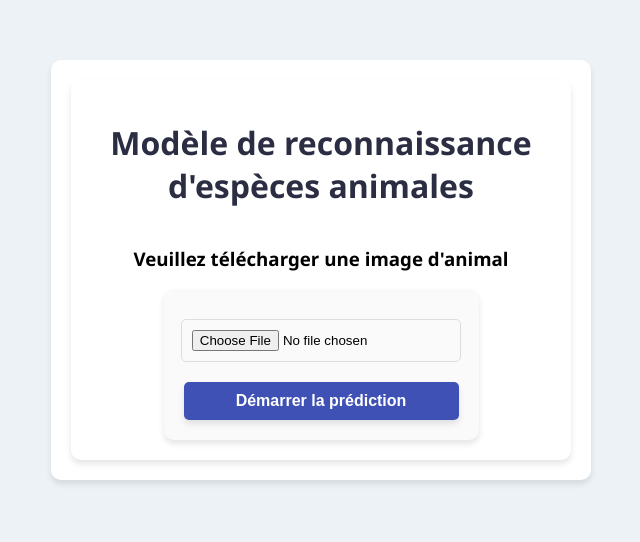
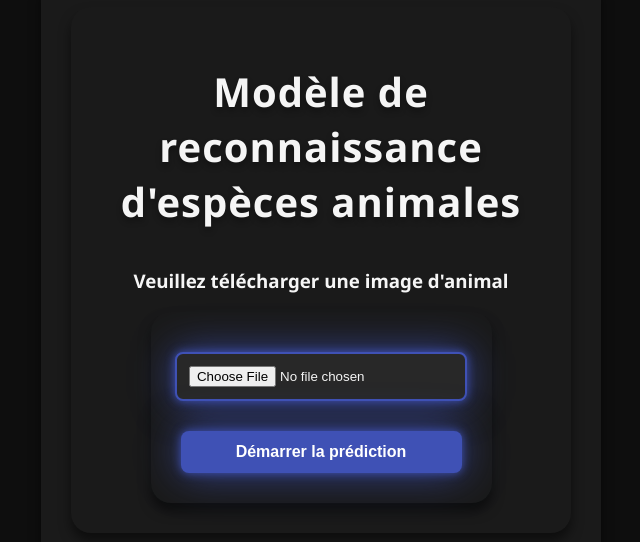
Before and after one commit to PatrickDumoulin/Animal-Species-Classifier, a React (Create React App) app in the folder react_user_interface/: page / in a window 1280 px wide. Shown: the part 150-692 px from the top of the page, without its empty margins (319-959 px from the left). Built offline with nearby package versions, Linux system fonts and the light colour scheme.

Commit message:
Visuel update

```diff
--- a/react_user_interface/src/App.css
+++ b/react_user_interface/src/App.css
@@ -1,89 +1,102 @@
-/* App.css */
+/* Global Styles */
 body {
   font-family: 'Segoe UI', Tahoma, Geneva, Verdana, sans-serif;
-  background-color: #edf2f7;
+  background-color: #0e0e0e;
   margin: 0;
   padding: 20px;
   display: flex;
   justify-content: center;
   align-items: center;
   height: 100vh;
+  color: #f5f5f5;
 }
 
 h1 {
-  color: #2b2d42;
+  color: #f5f5f5;
   text-align: center;
   margin-bottom: 20px;
+  font-size: 2.5rem;
+  letter-spacing: 1px;
+  text-shadow: 0 4px 6px rgba(0, 0, 0, 0.3);
 }
 
 div {
-
   max-width: 500px;
   margin: auto;
-  padding: 20px;
-  background-color: #fff;
-  box-shadow: 0 4px 6px rgba(0, 0, 0, 0.1);
-  border-radius: 10px;
+  padding: 30px;
+  background-color: #1a1a1a;
+  box-shadow: 0 8px 12px rgba(0, 0, 0, 0.5);
+  border-radius: 20px;
   display: flex;
   flex-direction: column;
   align-items: center;
 }
 
-.Prediction{
-  background-color: #fafafa;
+.Prediction {
+  background-color: #1a1a1a;
 }
 
 input[type="file"] {
   margin: 10px 0;
-  border: 1px solid #ddd;
-  padding: 10px;
-  border-radius: 5px;
+  border: 2px solid #3f51b5;
+  padding: 12px;
+  border-radius: 8px;
+  background-color: #282828;
+  color: #f5f5f5;
   width: 94%;
+  transition: border-color 0.3s ease, background-color 0.3s ease;
+}
+
+input[type="file"]:hover {
+  border-color: #f5f5f5;
+  background-color: #3f51b5;
+  color: #000;
 }
 
 button {
   background-color: #3f51b5;
   color: white;
-  padding: 10px 20px;
+  padding: 12px 25px;
   border: none;
-  border-radius: 5px;
+  border-radius: 8px;
   cursor: pointer;
   font-size: 16px;
   font-weight: bold;
-  box-shadow: 0 4px 6px rgba(0, 0, 0, 0.1);
+  box-shadow: 0 6px 10px rgba(63, 81, 181, 0.4), 0 4px 6px rgba(0, 0, 0, 0.2);
   transition: all 0.3s ease;
-  margin-top: 10px;
+  margin-top: 20px;
   width: 100%;
 }
 
 button:hover {
-  background-color: #1c1f4a;
-  transform: translateY(-2px);
-  box-shadow: 0 6px 6px rgba(0, 0, 0, 0.15);
+  background-color: #1e88e5;
+  transform: translateY(-4px);
+  box-shadow: 0 10px 15px rgba(63, 81, 181, 0.5), 0 6px 10px rgba(0, 0, 0, 0.25);
 }
 
 button:active {
-  transform: translateY(-1px);
-  box-shadow: 0 4px 6px rgba(0, 0, 0, 0.15);
+  transform: translateY(-2px);
+  box-shadow: 0 8px 10px rgba(63, 81, 181, 0.4), 0 5px 6px rgba(0, 0, 0, 0.15);
 }
 
 p {
-  color: #2b2d42;
+  color: #f5f5f5;
   font-size: 18px;
   margin-top: 20px;
+  line-height: 1.6;
 }
 
-/* Ajoutez des transitions pour les inputs lorsqu'ils sont actifs ou en focus */
+/* Input Focus and Active States */
 input[type="file"]:focus {
-  border-color: #3f51b5;
+  border-color: #1e88e5;
   outline: none;
 }
 
-/* Ajoutez un peu d'animation pour le texte de prédiction */
+/* Animated Text for Prediction Output */
 @keyframes fadeIn {
   from {
     opacity: 0;
-    transform: translateY(5px);
+    transform: translateY(10px);
   }
   to {
     opacity: 1;
@@ -94,3 +107,8 @@ input[type="file"]:focus {
 p {
   animation: fadeIn 1s ease;
 }
+
+/* Add Glow Effect */
+button, input[type="file"] {
+  box-shadow: 0 0 10px #3f51b5, 0 0 40px rgba(63, 81, 181, 0.8);
+}
```
Also changed, not shown: 1 other file (tests, documents, lock files or other folders).
